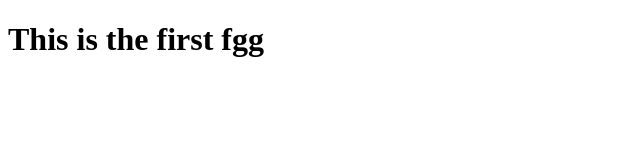
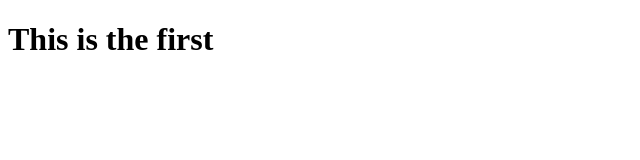
Before and after one commit to Sambit91/MyFirstGit, a plain HTML site: page WebApplication1/WebApplication1/Index.html in a window 1280 px wide. Shown: the whole page, without its empty margins (0-640 px from the left). Drawn offline with Linux system fonts and the light colour scheme.

Commit message:
Revert "pull required"
This reverts commit cc7984977f79e9424c571c4d8bb9a778a053d9ba.

```diff
--- a/WebApplication1/WebApplication1/Index.html
+++ b/WebApplication1/WebApplication1/Index.html
@@ -4,6 +4,6 @@
     <title></title>
 </head>
 <body>
-    <h1>This is the first fgg </h1>
+    <h1>This is the first </h1>
 </body>
 </html>
```
